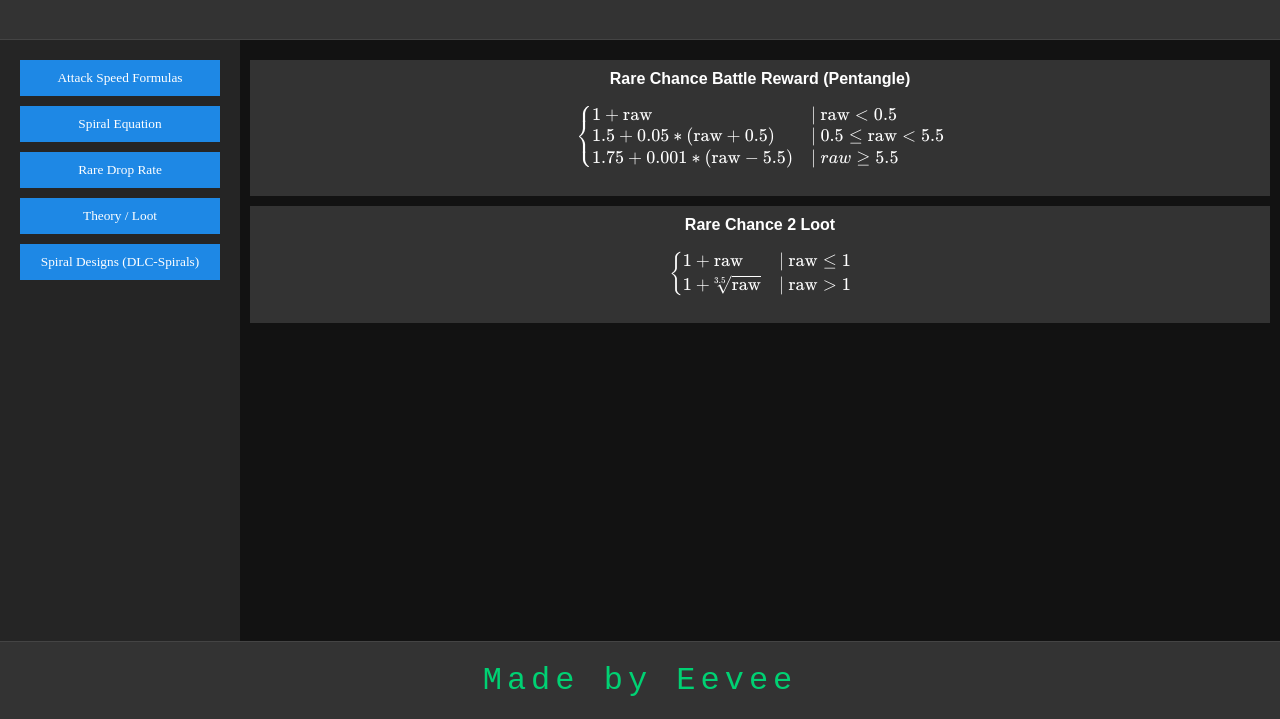
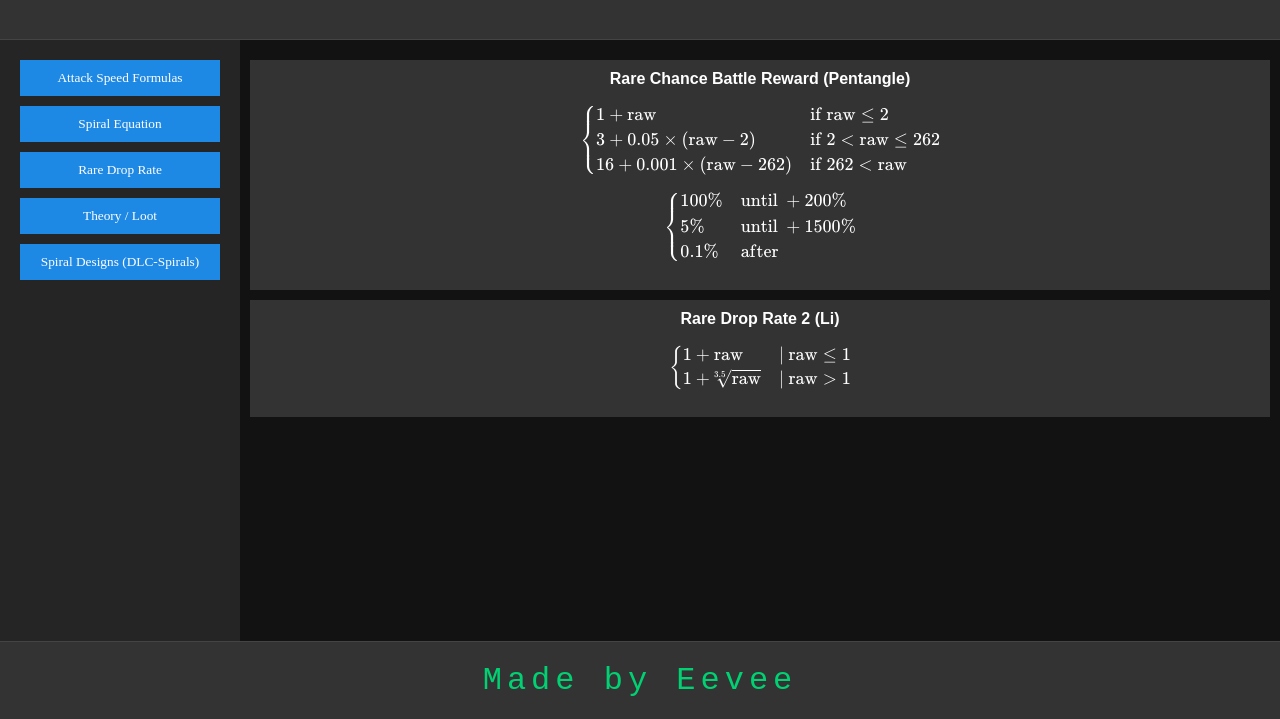
Before and after one commit to JustEevee/JustEevee.github.io, a plain HTML site: page EquationCollection/FormulaCollection.html in a window 1280 px wide. Both pictures are taken after a click on the button "Rare Drop Rate". Shown: the part 81-800 px from the top of the page. Drawn offline with nearby package versions, Linux system fonts and the light colour scheme; a web font is replaced by a local one.

Commit message:
Update FormulaCollection.html
Updated RDR Formula on Pentangle, Updated RDR2 Formula Name to Represent the RDR2 from Li

```diff
--- a/EquationCollection/FormulaCollection.html
+++ b/EquationCollection/FormulaCollection.html
@@ -85,15 +85,29 @@
                 <div class="Equation" style="display: none;">
                     <div class="equation-header">Rare Chance Battle Reward (Pentangle)</div>
                     <div class="equation-formula">
-                        \begin{cases}
-                        1 + \text{raw} & \text{| } \text{raw} < 0.5 \\
-                        1.5 + 0.05 * (\text{raw} + 0.5) & \text{| } 0.5 \leq \text{raw} < 5.5 \\
-                        1.75 + 0.001 * (\text{raw} - 5.5) & \text{| } raw \geq 5.5
-                        \end{cases}
+                        \[
+                        \left\{
+                        \begin{array}{ll}
+                        1 + \text{raw} & \text{if } \text{raw} \leq 2 \\
+                        3 + 0.05 \times (\text{raw} - 2) & \text{if } 2 < \text{raw} \leq 262 \\
+                        16 + 0.001 \times (\text{raw} - 262) & \text{if } 262 < \text{raw}
+                        \end{array}
+                        \right.
+                        \]
+
+                        \[
+                        \left\{
+                        \begin{array}{ll}
+                        100\% & \text{until } +200\% \\
+                        5\% & \text{until } +1500\% \\
+                        0.1\% & \text{after}
+                        \end{array}
+                        \right.
+                        \]
                     </div>
                 </div>
                 <div class="Equation" style="display: none;">
-                    <div class="equation-header">Rare Chance 2 Loot</div>
+                    <div class="equation-header">Rare Drop Rate 2 (Li)</div>
                     <div class="equation-formula">
                         \begin{cases}
                         1 + \text{raw} & \text{| } \text{raw} \leq 1 \\
```
